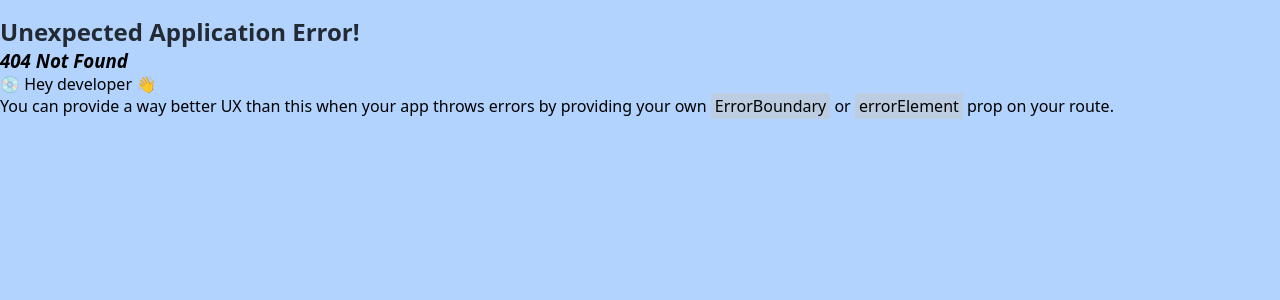
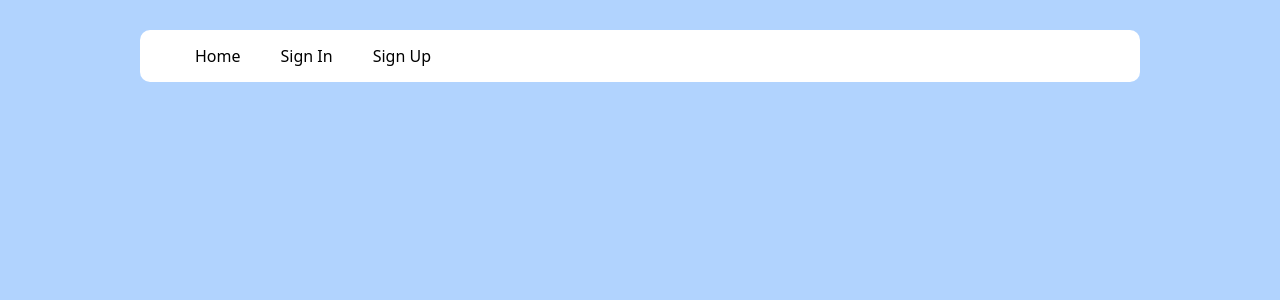
Before and after one commit to diegg22unimet/Microproyecto-2, a React (Vite) app: page /games in a window 1280 px wide. Before the commit this address had no page. Shown: the top 300 px of the page. Built offline with nearby package versions, Linux system fonts and the light colour scheme.

Commit message:
Añadida vista GamesPage

```diff
--- a/src/pages/ClubsPage.jsx
+++ /dev/null
@@ -1,23 +0,0 @@
-import Card from "../Card";
-import  { useClubs } from "../hooks/api";
-
-
-
-
-
-export default function Cardpage(){
-    const clubs = useClubs();
-
-
-    return(
-
-
-
-        clubs.data.map(({title,description,games}) => (
-            <Card key={title} title = {title} description = {description} games = {games}></Card>
-
-        ))
-
-    )
-
-}
--- /dev/null
+++ b/src/pages/GamesPage.jsx
@@ -0,0 +1,22 @@
+import styles from './GamesPage.module.css'
+import gamesData from '../videogames.json'
+import GameCard from './GameCard'
+
+function GamesPage() {
+    return (
+        <div>
+            <header>
+                <nav className={styles.navbar}>
+                    <ul className={styles.pages}>
+                        <li><a href="./home">Home</a></li>
+                        <li><a href="./login">Sign In</a></li>
+                        <li><a href="./signup">Sign Up</a></li>
+                    </ul>
+                </nav>
+            </header>
+
+        </div>
+    )
+}
+
+export default GamesPage
--- /dev/null
+++ b/src/pages/GamesPage.module.css
@@ -0,0 +1,27 @@
+.navbar {
+    width: 1000px;
+    margin: 30px auto;
+    background-color: white;
+    border-radius: 10px;
+}
+
+.navbar ul {
+    list-style: none;
+}
+
+.pages li {
+    display: inline-block;
+}
+
+.pages li a{
+    display: block;
+    padding: 15px 20px;
+    text-decoration: none;
+    color: black;
+    font-weight: 500;
+}
+
+.pages li a:hover {
+    background-color: aliceblue;
+    color: blue;
+}
--- a/src/pages/HomePage.jsx
+++ b/src/pages/HomePage.jsx
@@ -1,8 +1,8 @@
 import React, { useState } from 'react';
 import styles from './HomePage.module.css';
 import clubsData from '../clubs.json';
+import ClubCard from './ClubCard';
 import gamesData from '../videogames.json'
-import ClubCard from './ClubCard';
 
 function HomePage(){
     const [searchTerm, setSearchTerm] = useState('');
@@ -12,7 +12,6 @@ function HomePage(){
         const term = event.target.value;
         setSearchTerm(term);
 
-        // Mostrar resultados solo si hay texto en el input
         if (term.trim() !== '') {
             setShowResults(true);
         } else {
@@ -29,8 +28,8 @@ function HomePage(){
             <header>
                 <nav className={styles.navbar}>
                     <ul className={styles.pages}>
-                        <li><a href="./login">Sign In</a></li>
-                        <li><a href="./signup">Sign Up</a></li>
+                        <li><a href="./login" className={styles.nav_links}>Sign In</a></li>
+                        <li><a href="./signup" className={styles.nav_links}>Sign Up</a></li>
                         <li>
                             <div className={styles.search_bar}>
                                 <input type="text" placeholder="Buscar..." value={searchTerm} onChange={handleSearch} />
@@ -38,7 +37,7 @@ function HomePage(){
                                 <div className={styles.search_results}>
                                     <ul>
                                         {filteredGames.map(game => (
-                                            <li key={game.ID}>{game.titulo}</li>
+                                            <li key={game.ID}><a href="./games" >{game.titulo}</a></li>
                                         ))}
                                     </ul>
                                 </div>
--- a/src/pages/HomePage.module.css
+++ b/src/pages/HomePage.module.css
@@ -19,7 +19,7 @@
     display: inline-block;
 }
 
-.pages li a{
+.pages li .nav_links{
     display: block;
     padding: 15px 20px;
     text-decoration: none;
@@ -27,7 +27,7 @@
     font-weight: 500;
 }
 
-.pages li a:hover {
+.pages li .nav_links:hover {
     background-color: aliceblue;
     color: blue;
 }
@@ -62,13 +62,30 @@
 }
 
 .search_results li {
-    display: flex;
-    padding: 8px;
+    display: block;
     border-bottom: 1px solid #ccc;
 }
 
 .search_results li:last-child {
-    border-bottom: none; /* Eliminar borde inferior del último elemento */
+    border-bottom: none;
+}
+
+.search_results li a {
+    display: block;
+    width: 100%;
+    height: 100%;
+    padding: 8px;
+    text-decoration: none;
+    color: black;
+}
+
+.search_results li:hover {
+    background-color: gainsboro;
+}
+
+.search_results li a:hover {
+    color: black;
+    font-weight: 500;
 }
 
 .title {
--- a/src/router.jsx
+++ b/src/router.jsx
@@ -2,7 +2,7 @@ import { createBrowserRouter } from "react-router-dom";
 import LoginPage from './pages/LoginPage';
 import HomePage from './pages/HomePage';
 import SignUpPage from './pages/SignUpPage'
-import ClubPage from './pages/ClubsPage'
+import GamesPage from "./pages/GamesPage";
 
 export const router = createBrowserRouter ([
     {
@@ -18,8 +18,8 @@ export const router = createBrowserRouter ([
         element: <SignUpPage/>,
     },
     {
-        path:'/clubs',
-        element: <ClubPage/>,
+        path:'/games',
+        element: <GamesPage/>,
     }
 
 
```
Also changed, not shown: src/pages/ClubCard.jsx (indentation only), src/pages/GameCard.jsx (added).
